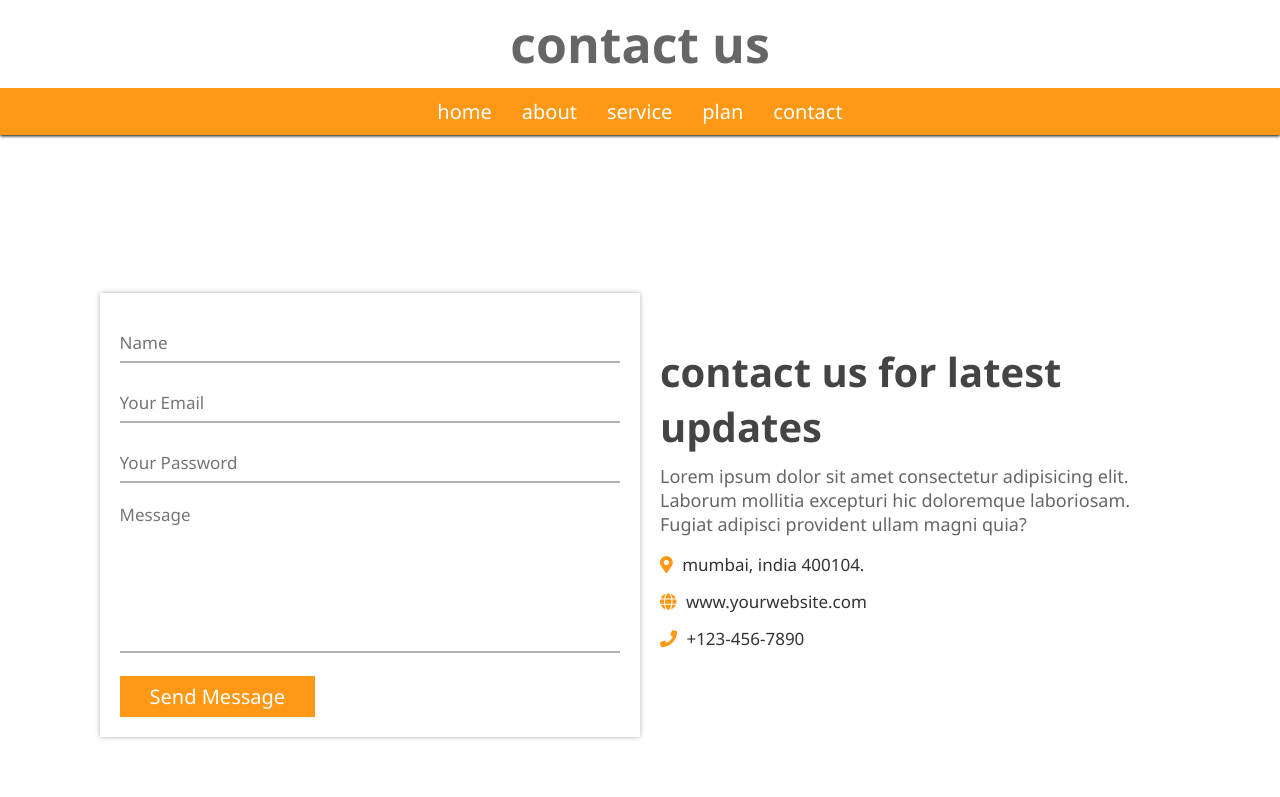
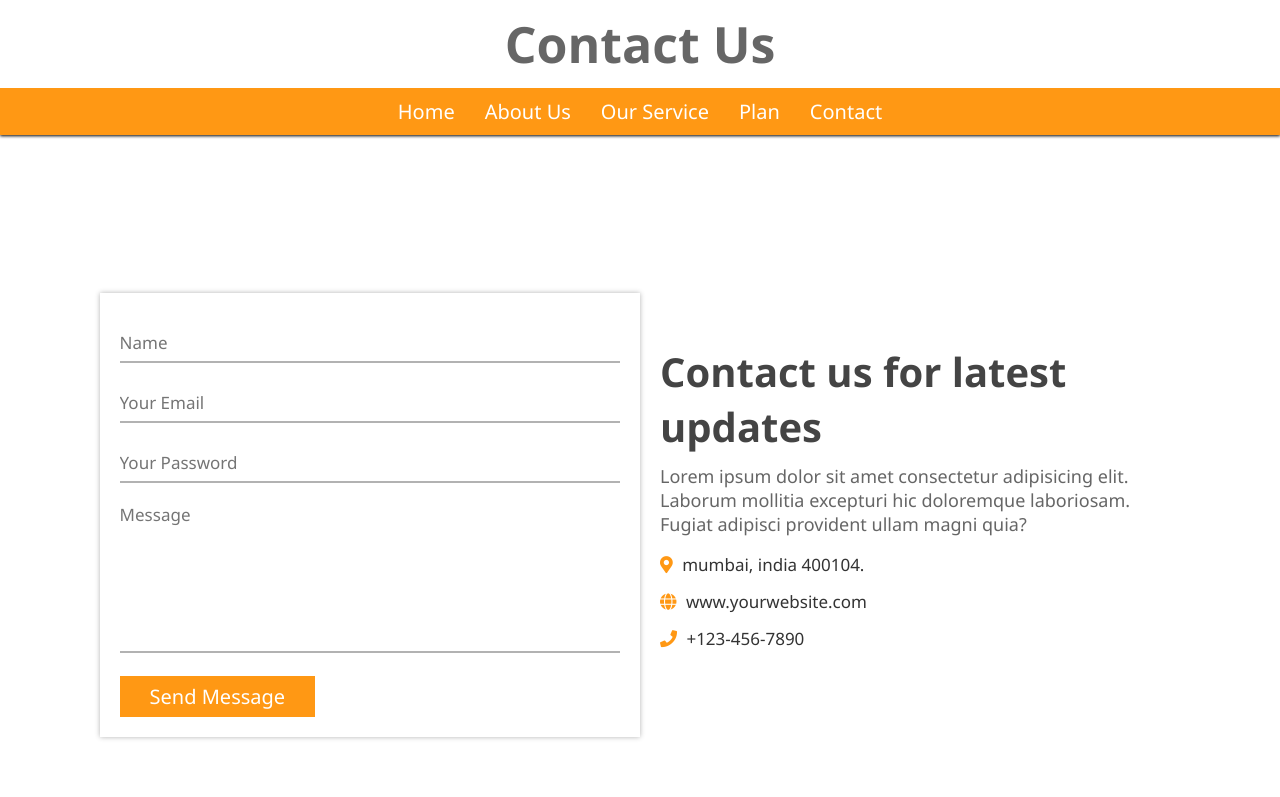
Before and after one commit to Ngannguyen0308/Online-Funiture-Store, a plain HTML site: page contact.html in a window 1280 px wide. Shown: the top 797 px of the page. Drawn offline with nearby package versions, Linux system fonts and the light colour scheme.

Commit message:
commit on 'main'

```diff
--- a/contact.html
+++ b/contact.html
@@ -15,19 +15,18 @@
 
 <header>
 
-    <h1 class="heading">contact us</h1>
+    <h1 class="heading">Contact Us</h1>
 
     <div id="menu" class="fas fa-bars"></div>
-
-    <nav class="navbar">
-        <ul>
-            <li><a href="home.html">home</a></li>
-            <li><a href="about.html">about</a></li>
-            <li><a href="service.html">service</a></li>
-            <li><a href="plan.html">plan</a></li>
-            <li><a href="contact.html">contact</a></li>
-        </ul>
-    </nav>
+        <nav class="navbar">
+            <ul>
+                <li><a href="home.html">Home</a></li>
+                <li><a href="about.html">About Us</a></li>
+                <li><a href="service.html">Our Service</a></li>
+                <li><a href="plan.html">Plan</a></li>
+                <li><a href="contact.html">Contact</a></li>
+            </ul>
+        </nav>
 
 </header>
 
@@ -47,7 +46,7 @@
 
     <div class="content">
 
-        <h3>contact us for latest updates</h3>
+        <h3>Contact us for latest updates</h3>
         <p>Lorem ipsum dolor sit amet consectetur adipisicing elit. Laborum mollitia excepturi hic doloremque laboriosam. Fugiat adipisci provident ullam magni quia?</p>
         <div class="icons">
             <i class="fas fa-map-marker-alt"></i> mumbai, india 400104.
```
Also changed, not shown: plan.html (+6 -6 lines), service.html (+2 -2 lines).
